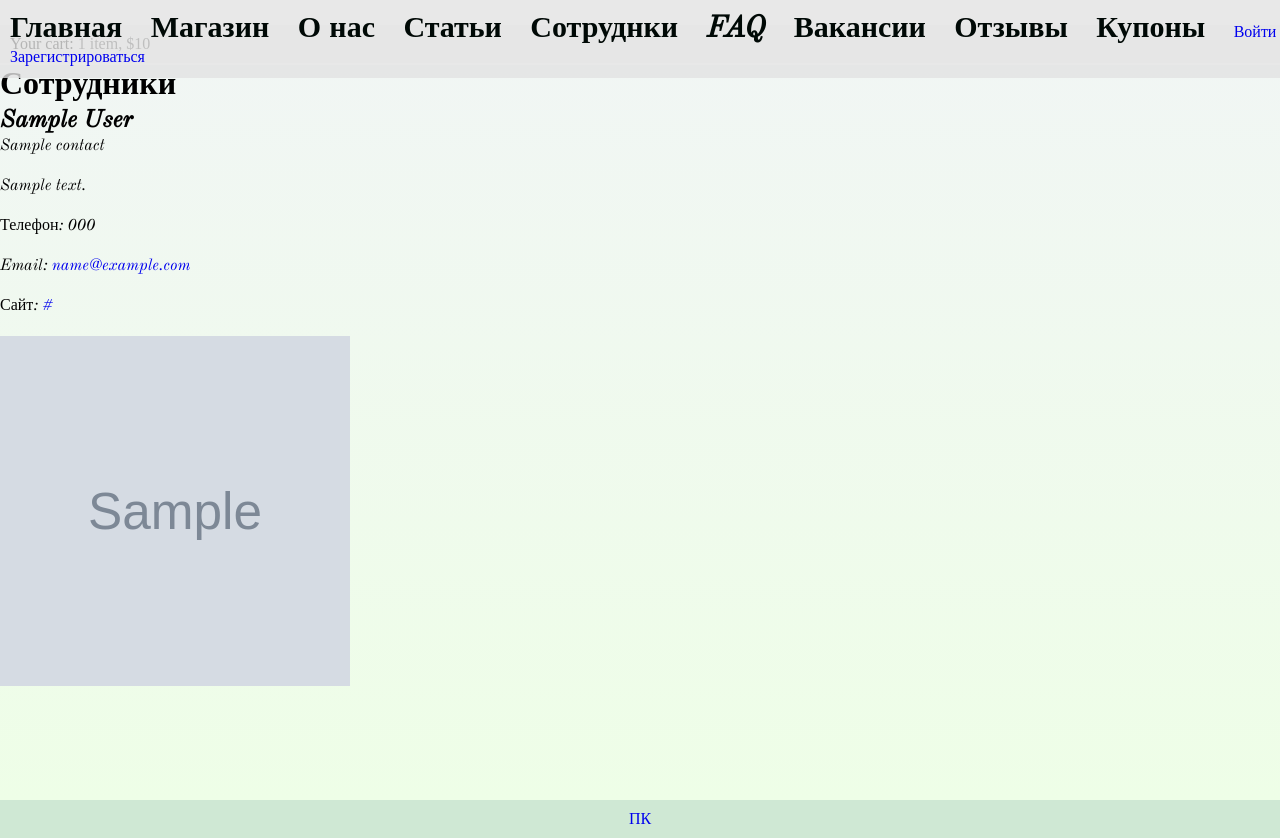
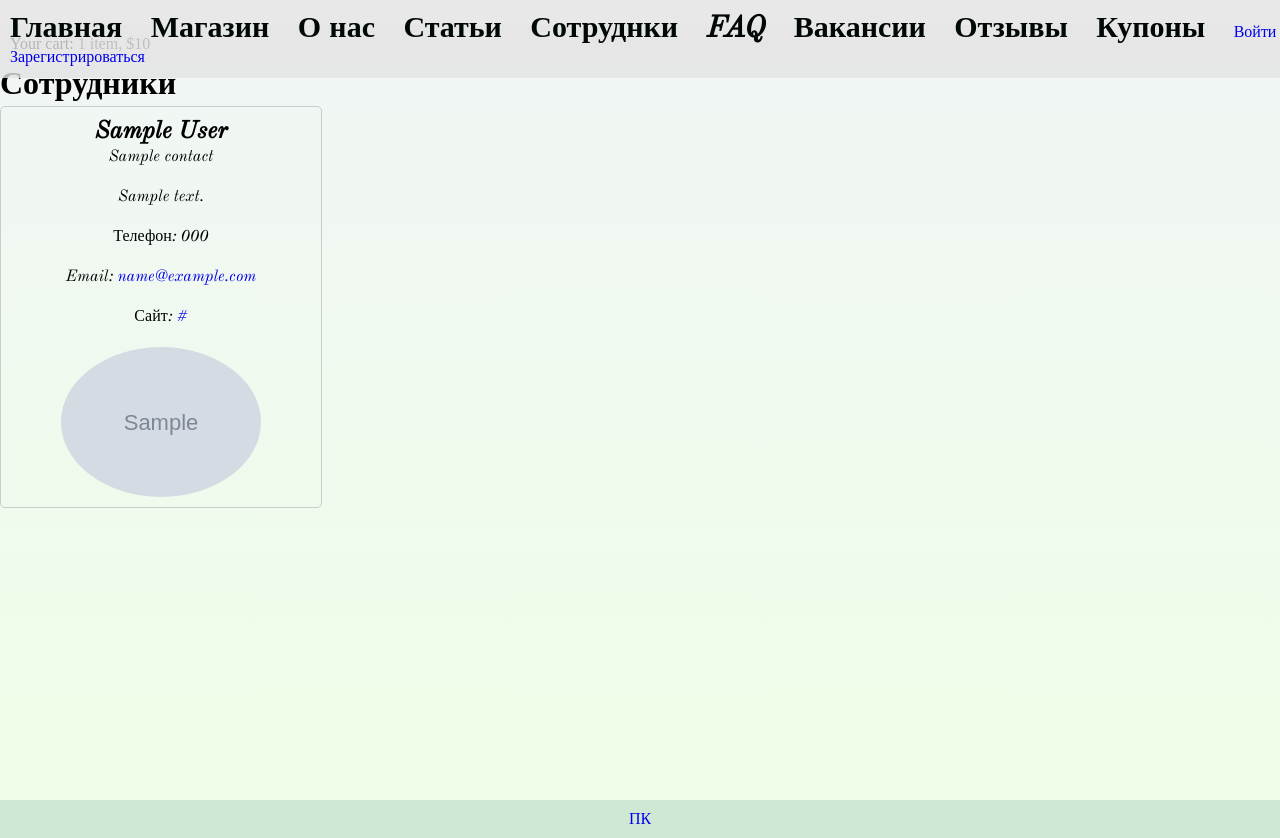
Before and after one commit to Eugene-Lasevich/InternetShop, a Django app: template shop/templates/shop/info/contact_list.html in a window 1280 px wide. Run offline with Django 4.2, Linux system fonts and the light colour scheme; the template is opened without the code that fills it: most values are stand-ins (such as "Sample title", 1, 10 or a date in 2020); grey boxes marked "Sample" are stand-in pictures.

Commit message:
Added style vacancies and contacts

```diff
--- a/shop/templates/shop/base.html
+++ b/shop/templates/shop/base.html
@@ -16,6 +16,10 @@
     <link href="{% static '/css/article_list.css'%}" rel="stylesheet">
     <link href="{% static '/css/article_detail.css'%}" rel="stylesheet">
     <link href="{% static '/css/faq_list.css'%}" rel="stylesheet">
+    <link href="{% static '/css/contact_list.css'%}" rel="stylesheet">
+<!--    <link href="{% static '/css/vacancy_list.css'%}" rel="stylesheet">-->
+
+
 
 
 
--- a/shop/templates/shop/info/contact_list.html
+++ b/shop/templates/shop/info/contact_list.html
@@ -5,17 +5,21 @@
 {% block content %}
 <h1>Сотрудники</h1>
 
-<ul>
+<ul class="contacts-list">
     {% for contact in contacts %}
-        <li>
+        <li class="contact-item">
+            <div class="contact-info">
                 <h2>{{ contact.first_name }} {{ contact.last_name }}</h2>
                 <p>{{ contact.job_title }}</p>
                 <p>{{ contact.description }}</p>
                 <p>Телефон: {{ contact.phone }}</p>
                 <p>Email: <a href="mailto:{{ contact.email }}">{{ contact.email }}</a></p>
                 <p>Сайт: <a href="{{ contact.website }}" target="_blank">{{ contact.website }}</a></p>
+            </div>
             {% if contact.photo %}
+                <div class="contact-photo">
                     <img src="{{ contact.photo.url }}" alt="{{ contact.first_name }} {{ contact.last_name }} Photo" width="350" height="350">
+                </div>
             {% endif %}
         </li>
     {% endfor %}
--- a/shop/templates/shop/info/vacancy_list.html
+++ b/shop/templates/shop/info/vacancy_list.html
@@ -1,8 +1,11 @@
 {% extends "shop/base.html" %}
+{% load static %}
 
 {% block title %}Список вакансий{% endblock %}
 
 {% block content %}
+    <link rel="stylesheet" type="text/css" href="{% static 'css/vacancy_list.css' %}">
+
 <h1>Список вакансий</h1>
 
 <ul>
--- /dev/null
+++ b/static/css/contact_list.css
@@ -0,0 +1,30 @@
+/* Стили для контейнера контактов */
+.contacts-list {
+    list-style: none;
+    padding: 0;
+    display: flex;
+    flex-wrap: wrap;
+    gap: 20px; /* Пространство между контактами */
+}
+
+.contact-item {
+    display: flex;
+    flex-direction: column; /* Располагаем информацию о контакте вертикально */
+    align-items: center; /* Выравниваем по центру по горизонтали */
+    text-align: center; /* Выравниваем текст по центру */
+    width: 300px; /* Ширина контейнера контакта */
+    border: 1px solid #ccc;
+    border-radius: 5px;
+    padding: 10px;
+}
+
+.contact-info {
+    flex-grow: 1; /* Растягиваем информацию о контакте по вертикали */
+}
+
+.contact-photo img {
+    width: 100%;
+    max-width: 200px; /* Максимальная ширина фотографии */
+    height: auto;
+    border-radius: 50%; /* Задаем круглую форму фотографии */
+}
```
Also changed, not shown: static/css/vacancy_list.css (added, +34 -0 lines). Lines whose indentation alone changed are shown as unchanged.
